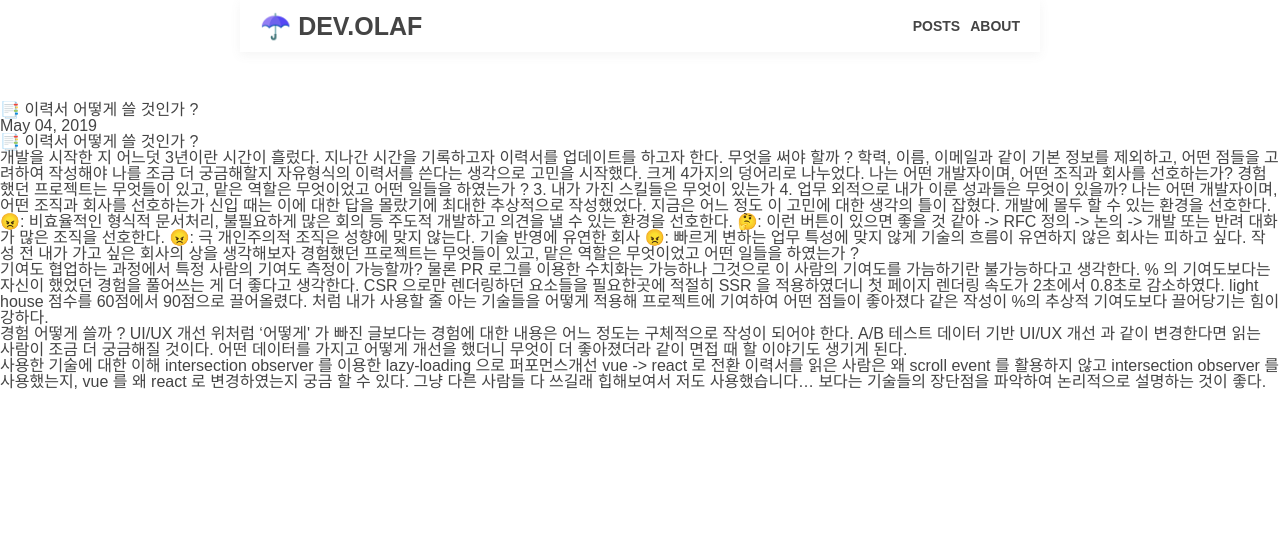
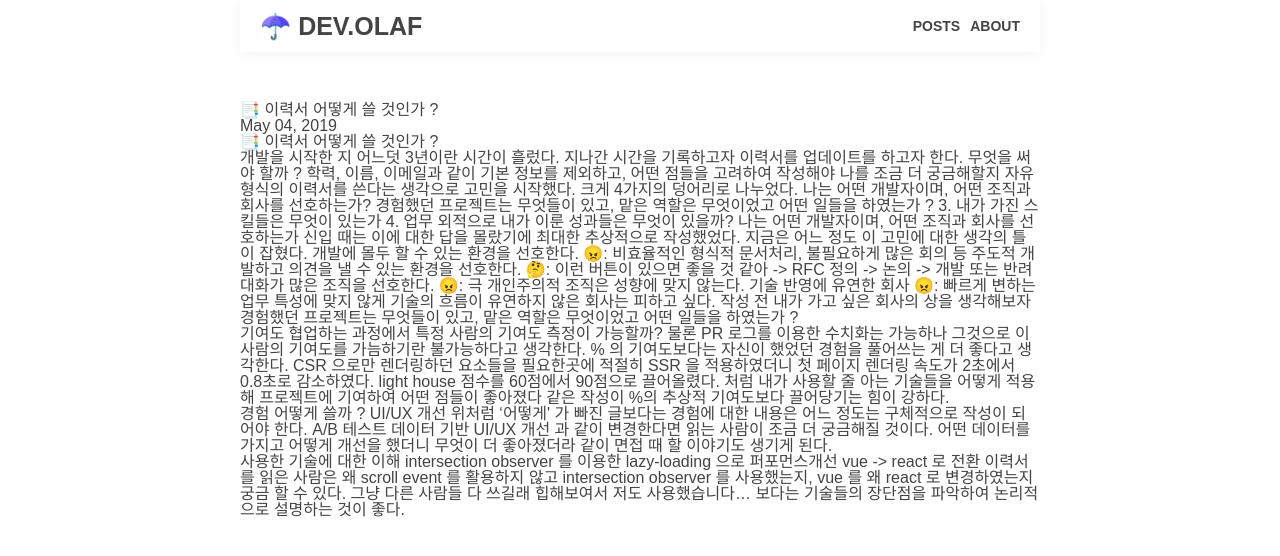
Before and after one commit to appear/olaf-dev-blog, a Gatsby site: page /blog/post-1 in a window 1280 px wide. Built offline with nearby package versions, Linux system fonts and the light colour scheme; Gatsby itself is replaced by a stand-in of ours; a web font is replaced by a local one.

Commit message:
refactor: layout 에서 global container style 을 가지도록 변경

```diff
--- a/src/shared/layout.js
+++ b/src/shared/layout.js
@@ -1,8 +1,14 @@
 import React from "react"
 import Helmet from "react-helmet"
+import styled from "styled-components"
 
 import ResetStyles from "./reset-style"
 import Header from "./header"
+
+const Container = styled.div`
+  max-width: 800px;
+  margin: 0 auto;
+`
 
 export default function Layout({ children }) {
   return (
@@ -16,7 +22,7 @@ export default function Layout({ children }) {
       </Helmet>
       <Header />
       <ResetStyles />
-      {children}
+      <Container>{children}</Container>
     </>
   )
 }
```
Also changed, not shown: src/pages/index.js (+1 -8 lines).
